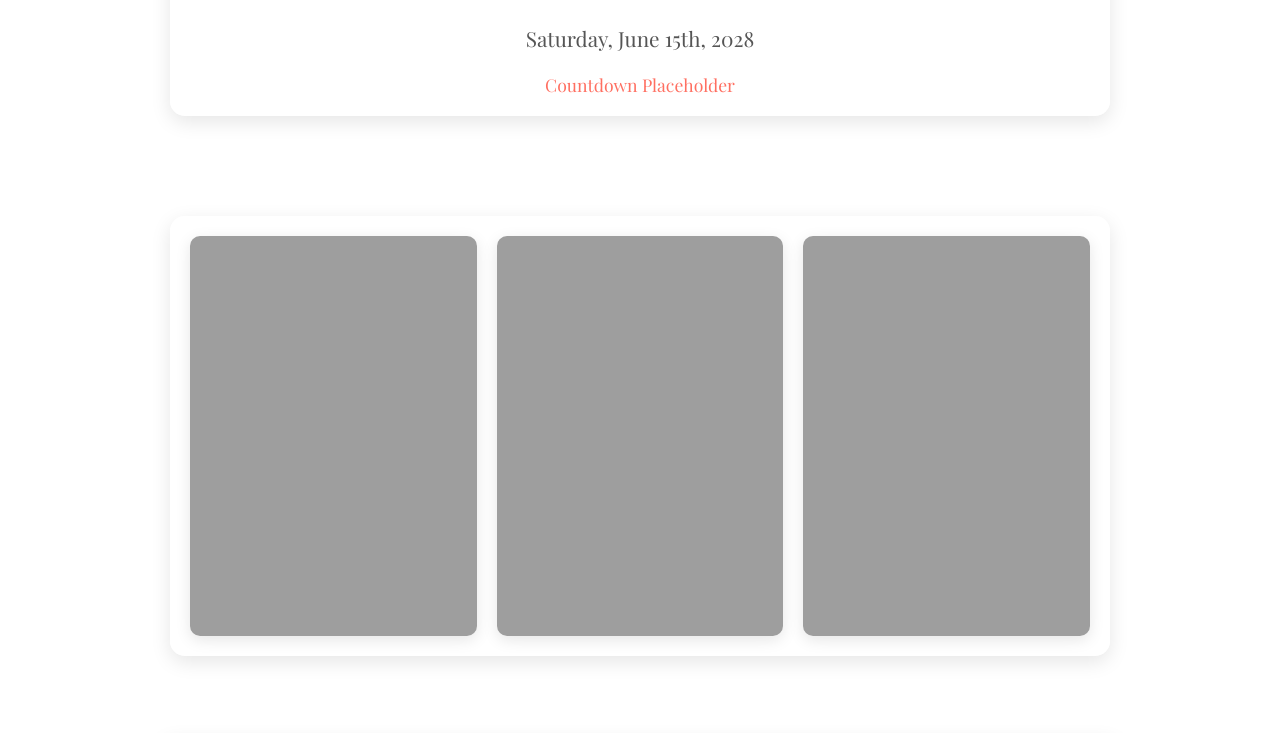
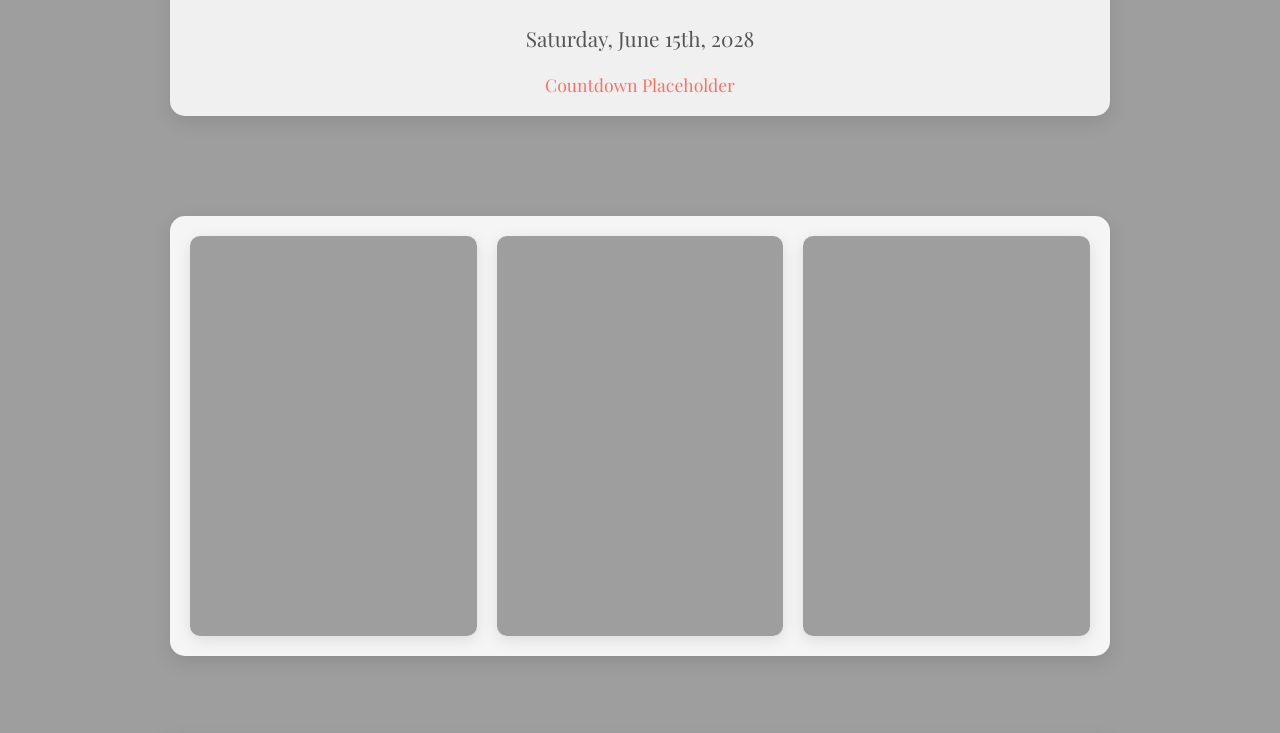
Before and after one commit to 911Spectre/weddingsite, a plain HTML site: page index.html in a window 1280 px wide. Shown: the part 269-1002 px from the top of the page. Drawn offline with nearby package versions, Linux system fonts and the light colour scheme; the site is published under a folder, as on GitHub Pages, so addresses that start at the root find nothing.

Commit message:
Update styles.css

```diff
--- a/styles.css
+++ b/styles.css
@@ -3,7 +3,7 @@ body {
   font-family: 'Playfair Display', serif;
   margin: 0;
   padding: 0;
-  background: url('/images/background.jpg') no-repeat center center/cover;
+  background: url('images/background.jpg') no-repeat center center/cover;
   background-size: cover;
   background-attachment: fixed;
   color: #333;
```
